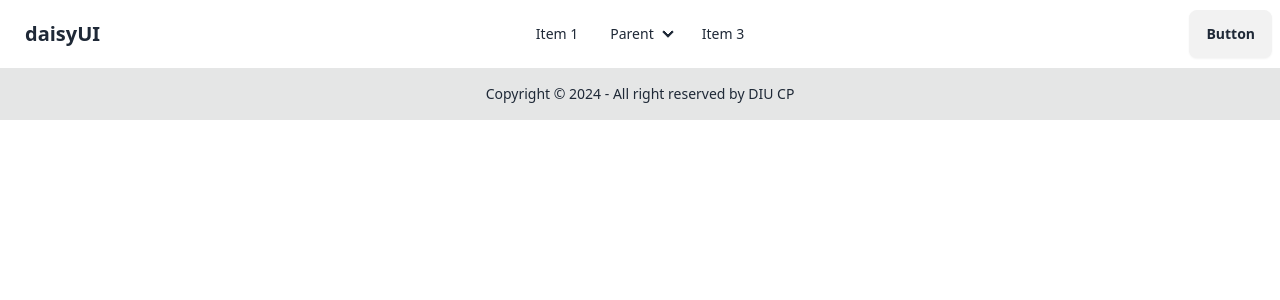
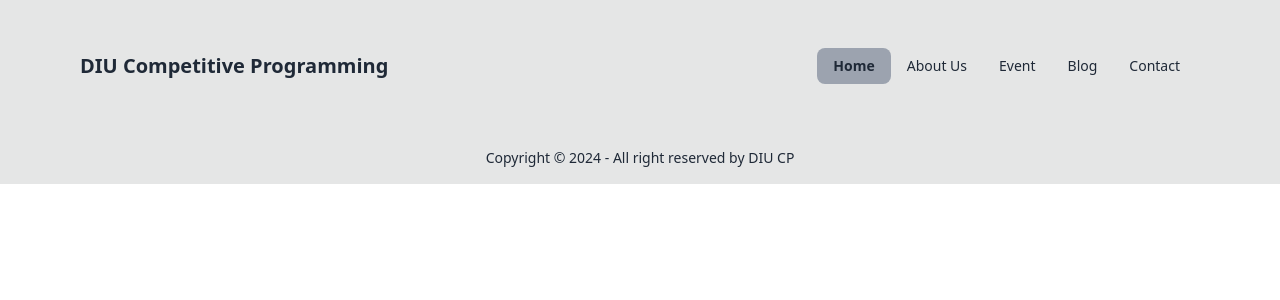
Before and after one commit to Fatema-Khanom/DIU-CP, a React (Vite) app: page / in a window 1280 px wide. Shown: the top 300 px of the page. Built offline with nearby package versions, Linux system fonts and the light colour scheme.

Commit message:
create a basic navbar

```diff
--- a/src/App.css
+++ b/src/App.css
@@ -1,4 +1,4 @@
-#root {
+/* #root {
   max-width: 1280px;
   margin: 0 auto;
 
@@ -39,4 +39,4 @@
 
 .read-the-docs {
   color: #888;
-}
+} */
--- a/src/Components/Shared/Navbar/Navbar.jsx
+++ b/src/Components/Shared/Navbar/Navbar.jsx
@@ -1,46 +1,66 @@
-import React from 'react';
+import { Link, NavLink } from "react-router-dom";
+
 
 const Navbar = () => {
+    const navOptions = <>
+
+            <li>
+                <NavLink
+                to="/"
+                className={({ isActive, isPending }) =>
+                    isPending ? "pending" : isActive ? "bg-gray-400 font-semibold" : ""}
+                    >Home</NavLink>
+            </li>
+            <li>
+                <NavLink
+                to="/aboutus"
+                className={({ isActive, isPending }) =>
+                    isPending ? "pending" : isActive ? "bg-gray-400 font-semibold" : ""}
+                    >About Us</NavLink>
+            </li>
+            <li>
+                <NavLink
+                to="/event"
+                className={({ isActive, isPending }) =>
+                    isPending ? "pending" : isActive ? "bg-gray-400 font-semibold" : ""}
+                    >Event</NavLink>
+            </li>
+            <li>
+                <NavLink
+                to="/blog"
+                className={({ isActive, isPending }) =>
+                    isPending ? "pending" : isActive ? "bg-gray-400 font-semibold" : ""}
+                    >Blog</NavLink>
+            </li>
+            <li>
+                <NavLink
+                to="/contactus"
+                className={({ isActive, isPending }) =>
+                    isPending ? "pending" : isActive ? "bg-gray-400 font-semibold" : ""}
+                    >Contact</NavLink>
+            </li>
+
+     </>
     return (
-        <div>
-            <div className="navbar bg-base-100">
+        <div className="">
+            <div className="navbar bg-base-300 px-20 py-10">
   <div className="navbar-start">
     <div className="dropdown">
       <div tabIndex={0} role="button" className="btn btn-ghost lg:hidden">
         <svg xmlns="http://www.w3.org/2000/svg" className="h-5 w-5" fill="none" viewBox="0 0 24 24" stroke="currentColor"><path strokeLinecap="round" strokeLinejoin="round" strokeWidth="2" d="M4 6h16M4 12h8m-8 6h16" /></svg>
       </div>
       <ul tabIndex={0} className="menu menu-sm dropdown-content mt-3 z-[1] p-2 shadow bg-base-100 rounded-box w-52">
-        <li><a>Item 1</a></li>
-        <li>
-          <a>Parent</a>
-          <ul className="p-2">
-            <li><a>Submenu 1</a></li>
-            <li><a>Submenu 2</a></li>
-          </ul>
-        </li>
-        <li><a>Item 3</a></li>
+        {navOptions}
       </ul>
     </div>
-    <a className="btn btn-ghost text-xl">daisyUI</a>
+    <p className="text-xl font-bold">DIU Competitive Programming</p>
   </div>
-  <div className="navbar-center hidden lg:flex">
+  <div className="navbar-end hidden lg:flex">
     <ul className="menu menu-horizontal px-1">
-      <li><a>Item 1</a></li>
-      <li>
-        <details>
-          <summary>Parent</summary>
-          <ul className="p-2">
-            <li><a>Submenu 1</a></li>
-            <li><a>Submenu 2</a></li>
-          </ul>
-        </details>
-      </li>
-      <li><a>Item 3</a></li>
+      {navOptions}
     </ul>
   </div>
-  <div className="navbar-end">
-    <a className="btn">Button</a>
-  </div>
+
 </div>
         </div>
     );
```
